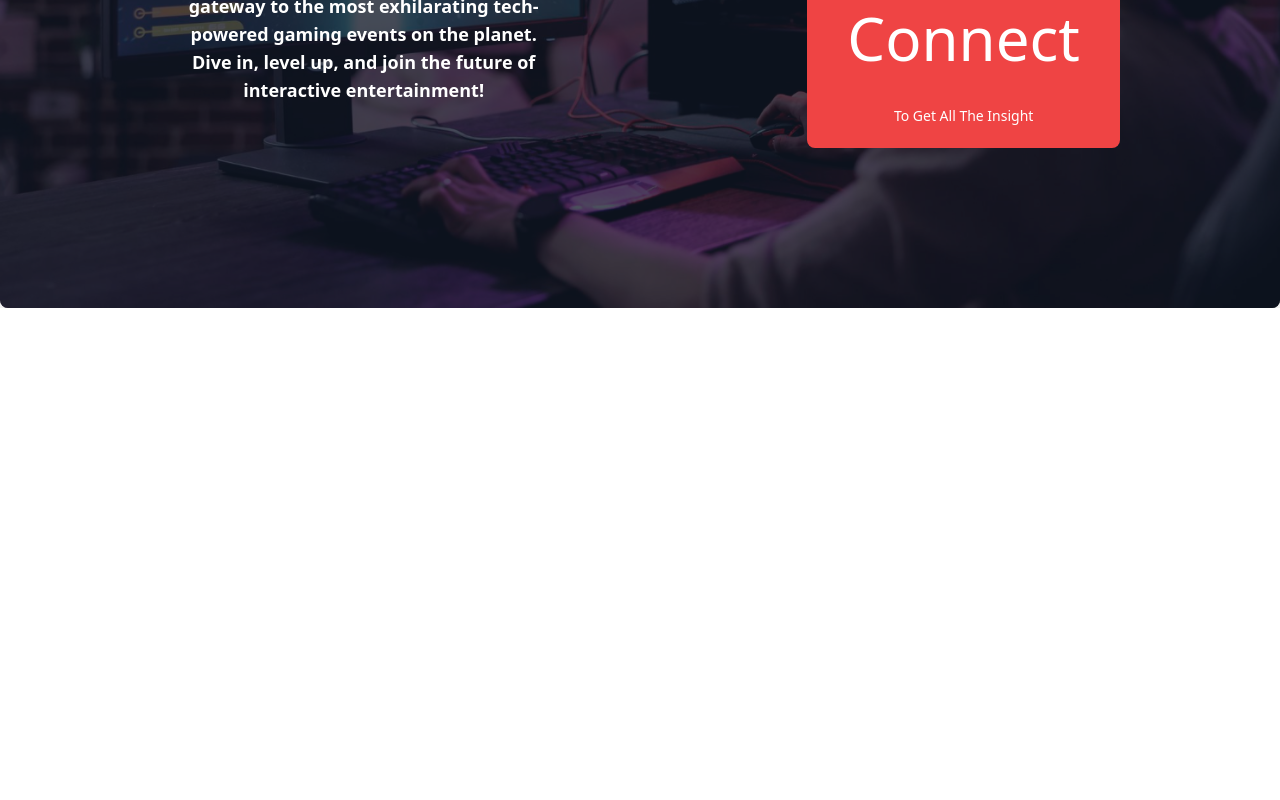
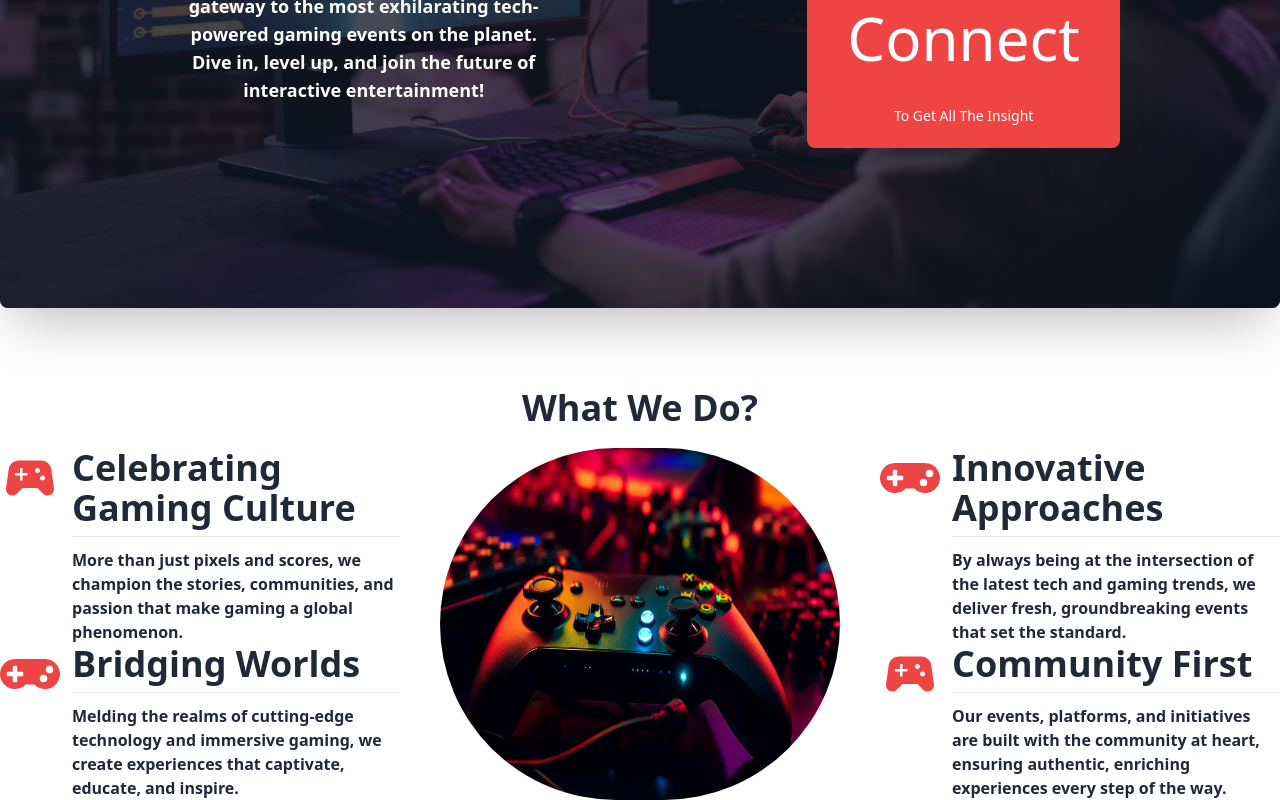
Before and after one commit to ShariarNiaj05/Game-Tech-Event-Hub, a React (Vite) app: page / in a window 1280 px wide. Shown: the part 636-1436 px from the top of the page. Before the commit the page ends 944 px from the top, so only its background shows below. Built offline with nearby package versions, Linux system fonts and the light colour scheme.

Commit message:
what we do section added

```diff
--- a/package.json
+++ b/package.json
@@ -15,6 +15,7 @@
     "match-sorter": "^6.3.1",
     "react": "^18.2.0",
     "react-dom": "^18.2.0",
+    "react-icons": "^4.11.0",
     "react-router-dom": "^6.16.0",
     "sort-by": "^1.2.0"
   },
--- a/src/Components/Footer/Footer.jsx
+++ b/src/Components/Footer/Footer.jsx
@@ -1,9 +1,24 @@
 
 const Footer = () => {
     return (
-        <div>
-            Footer
-        </div>
+        <footer className="footer footer-center p-10 bg-base-200 text-base-content rounded mt-40">
+  <nav className="grid grid-flow-col gap-4">
+    <a className="link link-hover">About us</a>
+    <a className="link link-hover">Contact</a>
+    <a className="link link-hover">Jobs</a>
+    <a className="link link-hover">Press kit</a>
+  </nav>
+  <nav>
+    <div className="grid grid-flow-col gap-4">
+      <a><svg xmlns="http://www.w3.org/2000/svg" width="24" height="24" viewBox="0 0 24 24" className="fill-current"><path d="M24 4.557c-.883.392-1.832.656-2.828.775 1.017-.609 1.798-1.574 2.165-2.724-.951.564-2.005.974-3.127 1.195-.897-.957-2.178-1.555-3.594-1.555-3.179 0-5.515 2.966-4.797 6.045-4.091-.205-7.719-2.165-10.148-5.144-1.29 2.213-.669 5.108 1.523 6.574-.806-.026-1.566-.247-2.229-.616-.054 2.281 1.581 4.415 3.949 4.89-.693.188-1.452.232-2.224.084.626 1.956 2.444 3.379 4.6 3.419-2.07 1.623-4.678 2.348-7.29 2.04 2.179 1.397 4.768 2.212 7.548 2.212 9.142 0 14.307-7.721 13.995-14.646.962-.695 1.797-1.562 2.457-2.549z"></path></svg></a>
+      <a><svg xmlns="http://www.w3.org/2000/svg" width="24" height="24" viewBox="0 0 24 24" className="fill-current"><path d="M19.615 3.184c-3.604-.246-11.631-.245-15.23 0-3.897.266-4.356 2.62-4.385 8.816.029 6.185.484 8.549 4.385 8.816 3.6.245 11.626.246 15.23 0 3.897-.266 4.356-2.62 4.385-8.816-.029-6.185-.484-8.549-4.385-8.816zm-10.615 12.816v-8l8 3.993-8 4.007z"></path></svg></a>
+      <a><svg xmlns="http://www.w3.org/2000/svg" width="24" height="24" viewBox="0 0 24 24" className="fill-current"><path d="M9 8h-3v4h3v12h5v-12h3.642l.358-4h-4v-1.667c0-.955.192-1.333 1.115-1.333h2.885v-5h-3.808c-3.596 0-5.192 1.583-5.192 4.615v3.385z"></path></svg></a>
+    </div>
+  </nav>
+  <aside>
+    <p>Copyright © 2023 - All right reserved by ACME Industries Ltd</p>
+  </aside>
+</footer>
     );
 };
 
--- a/src/MainLayout/MainLayout.jsx
+++ b/src/MainLayout/MainLayout.jsx
@@ -7,7 +7,7 @@ const MainLayout = () => {
         <div>
             <Navbar></Navbar>
             <Outlet></Outlet>
-            <Footer></Footer>
+            {/* <Footer></Footer> */}
         </div>
     );
 };
--- a/src/Pages/Home/Banner.jsx
+++ b/src/Pages/Home/Banner.jsx
@@ -53,7 +53,7 @@ const Banner = () => {
             in, level up, and join the future of interactive entertainment!
           </p>
         </div>
-        <Link to={'/contact'}><button className="  hidden lg:block mt-96 ml-60 text-white text-6xl bg-red-500 px-10 py-5 rounded-lg ">Connect <small className=" lg:text-sm ">To Get All The Insight</small></button></Link>
+        <Link to={'/contact'}><button className="  hidden lg:block mt-96 ml-60 text-white text-6xl bg-red-500 px-10 py-5 rounded-lg " data-aos="fade-down-right" data-aos-duration="3000">Connect <small className=" lg:text-sm ">To Get All The Insight</small></button></Link>
       </div>
     </div>
   );
--- a/src/Pages/Home/Home.jsx
+++ b/src/Pages/Home/Home.jsx
@@ -1,9 +1,11 @@
 import Banner from "./Banner";
+import WhatWeDo from "./WhatWeDo";
 
 const Home = () => {
     return (
         <div className=" max-h-screen">
             <Banner></Banner>
+            <WhatWeDo></WhatWeDo>
         </div>
     );
 };
--- /dev/null
+++ b/src/Pages/Home/WhatWeDo.jsx
@@ -0,0 +1,89 @@
+import { MdSportsEsports } from "react-icons/md";
+import { FaGamepad } from "react-icons/fa";
+import whatWeDoImg from "/11172.jpg";
+// import Aos from "aos";
+
+const WhatWeDo = () => {
+  return (
+    <div className=" mt-20 mb-60 max-w-7xl mx-auto ">
+      <h2 className=" text-center font-bold text-4xl">
+        What We Do?
+      </h2>
+
+      <div className=" grid grid-cols-1 md:grid-cols-2 lg:grid-cols-3 gap-10 mt-5">
+        <div>
+          <div className=" flex gap-3">
+            <div className=" text-6xl text-red-500">
+              <MdSportsEsports></MdSportsEsports>
+            </div>
+            <div>
+              <h3 className=" font-bold text-4xl">
+                Celebrating Gaming Culture
+              </h3>
+              <hr className=" mt-2 h-3 " />
+              <p className=" font-semibold">
+                More than just pixels and scores, we champion the stories,
+                communities, and passion that make gaming a global phenomenon.
+              </p>
+            </div>
+          </div>
+          <div className=" flex gap-3">
+            <div className=" text-6xl text-red-500">
+              <FaGamepad></FaGamepad>
+            </div>
+            <div>
+              <h3 className=" font-bold text-4xl">Bridging Worlds</h3>
+              <hr className=" mt-2 h-3 " />
+              <p className=" font-semibold">
+                Melding the realms of cutting-edge technology and immersive
+                gaming, we create experiences that captivate, educate, and
+                inspire.
+              </p>
+            </div>
+          </div>
+        </div>
+        <div>
+          <img
+                      className=" items-center justify-center w-full h-full rounded-full"
+                      data-aos="zoom-in"
+                      data-aos-duration="2500"
+            src={whatWeDoImg}
+            alt=""
+          />
+        </div>
+        <div>
+          <div className=" flex gap-3">
+            <div className=" text-6xl text-red-500">
+              <FaGamepad></FaGamepad>
+            </div>
+            <div>
+              <h3 className=" font-bold text-4xl">Innovative Approaches</h3>
+              <hr className=" mt-2 h-3 " />
+              <p className=" font-semibold">
+                By always being at the intersection of the latest tech and
+                gaming trends, we deliver fresh, groundbreaking events that set
+                the standard.
+              </p>
+            </div>
+          </div>
+          <div className=" flex gap-3">
+            <div className=" text-6xl text-red-500">
+              <MdSportsEsports></MdSportsEsports>
+            </div>
+            <div>
+              <h3 className=" font-bold text-4xl">Community First</h3>
+              <hr className=" mt-2 h-3 " />
+              <p className=" font-semibold">
+                Our events, platforms, and initiatives are built with the
+                community at heart, ensuring authentic, enriching experiences
+                every step of the way.
+              </p>
+            </div>
+          </div>
+        </div>
+      </div>
+    </div>
+  );
+};
+
+export default WhatWeDo;
```
Also changed, not shown: public/11172.jpg (added), 1 other file (tests, documents, lock files or other folders).
